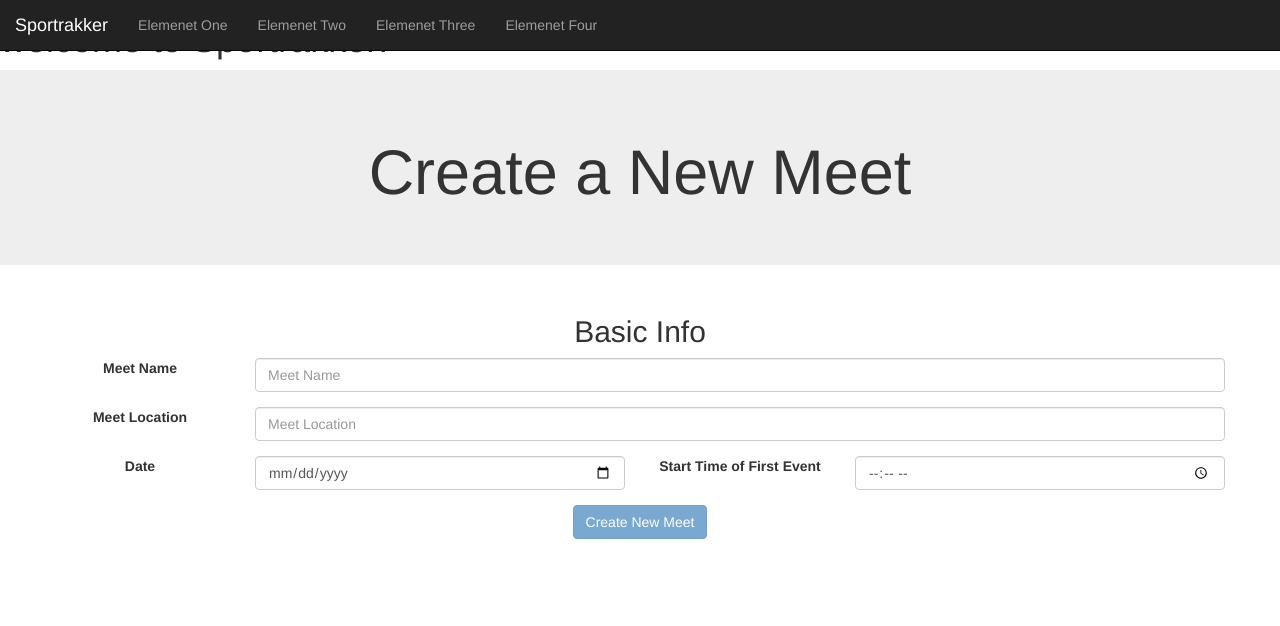
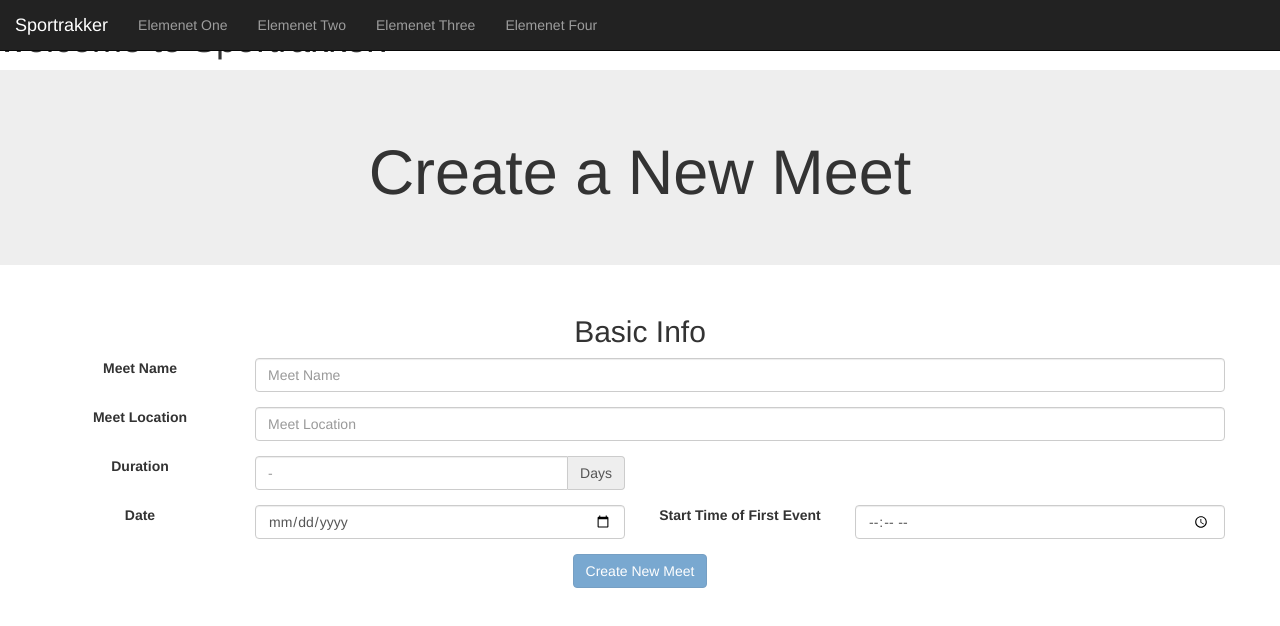
Before and after one commit to Andrew-Casner/angularTest, an Angular app in the folder sportrakker/: page / in a window 1280 px wide. Shown: the top 626 px of the page. Built offline with nearby package versions, Linux system fonts and the light colour scheme.

Commit message:
Added Duration field

```diff
--- a/sportrakker/src/app/new-meet/new-meet.component.html
+++ b/sportrakker/src/app/new-meet/new-meet.component.html
@@ -10,7 +10,7 @@
 				<label for="meetName" class="col-sm-2 col-form-label">Meet Name</label>
 				<div class="col-sm-10">
 					<input type="text" class="form-control" id="meetName" placeholder="Meet Name" [formControl]="newMeetForm.controls['meetName']">
-					<div *ngIf="newMeetForm.controls['meetName'].hasError('required') && newMeetForm.controls['meetName'].touched" class="alert alert-danger">You must include a title for your meet.</div>
+					<div *ngIf="newMeetForm.controls['meetName'].hasError('required') && newMeetForm.controls['meetName'].touched" class="alert alert-danger">Please include a title for your meet.</div>
 				</div>
 			</div>
 
@@ -19,7 +19,19 @@
 				<label for="meetLocation" class="col-sm-2 col-form-label">Meet Location</label>
 				<div class="col-sm-10">
 					<input class="form-control"  id="meetLocation" placeholder="Meet Location" [formControl]="newMeetForm.controls['meetLocation']">
-					<div *ngIf="newMeetForm.controls['meetLocation'].hasError('required') && newMeetForm.controls['meetLocation'].touched" class="alert alert-danger">You must include a location for your meet.</div>
+					<div *ngIf="newMeetForm.controls['meetLocation'].hasError('required') && newMeetForm.controls['meetLocation'].touched" class="alert alert-danger">Please include a location for your meet.</div>
+				</div>
+			</div>
+
+			<div class="form-group row" [ngClass]="{'has-error':!newMeetForm.controls['meetDuration'].valid && newMeetForm.controls['meetDuration'].touched}">
+				<label for="duration" class="col-sm-2 col-form-label">Duration</label>
+				<div class="col-sm-4">
+					<div class="input-group">
+						<input type="number" min="1" placeholder='-' class="form-control" id="duration" [formControl]="newMeetForm.controls['meetDuration']">
+						<span class="input-group-addon">Days</span>
+					</div>
+					<div *ngIf="newMeetForm.controls['meetDuration'].hasError('pattern') && newMeetForm.controls['meetDuration'].touched" class="alert alert-danger">Please enter a positive number of days.</div>
+					<div *ngIf="newMeetForm.controls['meetDuration'].hasError('required') && newMeetForm.controls['meetDuration'].touched" class="alert alert-danger">Please enter a number of days.</div>
 				</div>
 			</div>
 
--- a/sportrakker/src/app/new-meet/new-meet.component.ts
+++ b/sportrakker/src/app/new-meet/new-meet.component.ts
@@ -11,7 +11,8 @@ export class NewMeetComponent implements OnInit {
 	constructor(fb: FormBuilder) {
 		this.newMeetForm = fb.group({
 			'meetName' : [null, Validators.required],
-			'meetLocation' : [null, Validators.required]
+			'meetLocation' : [null, Validators.required],
+			'meetDuration' : [null, Validators.compose([Validators.required, Validators.pattern(/^\d+$/)])]
 
 		})
 	}
```
